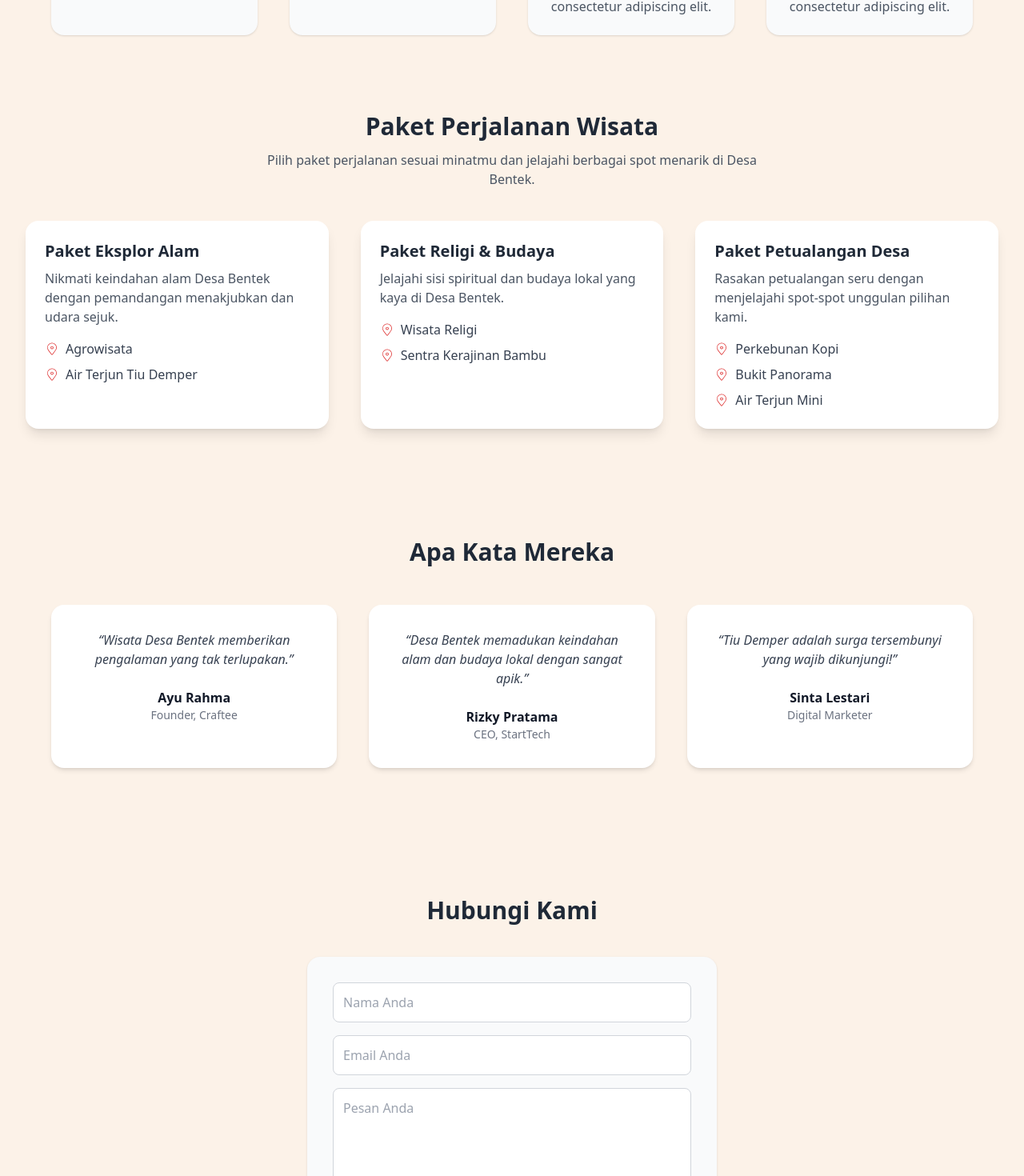
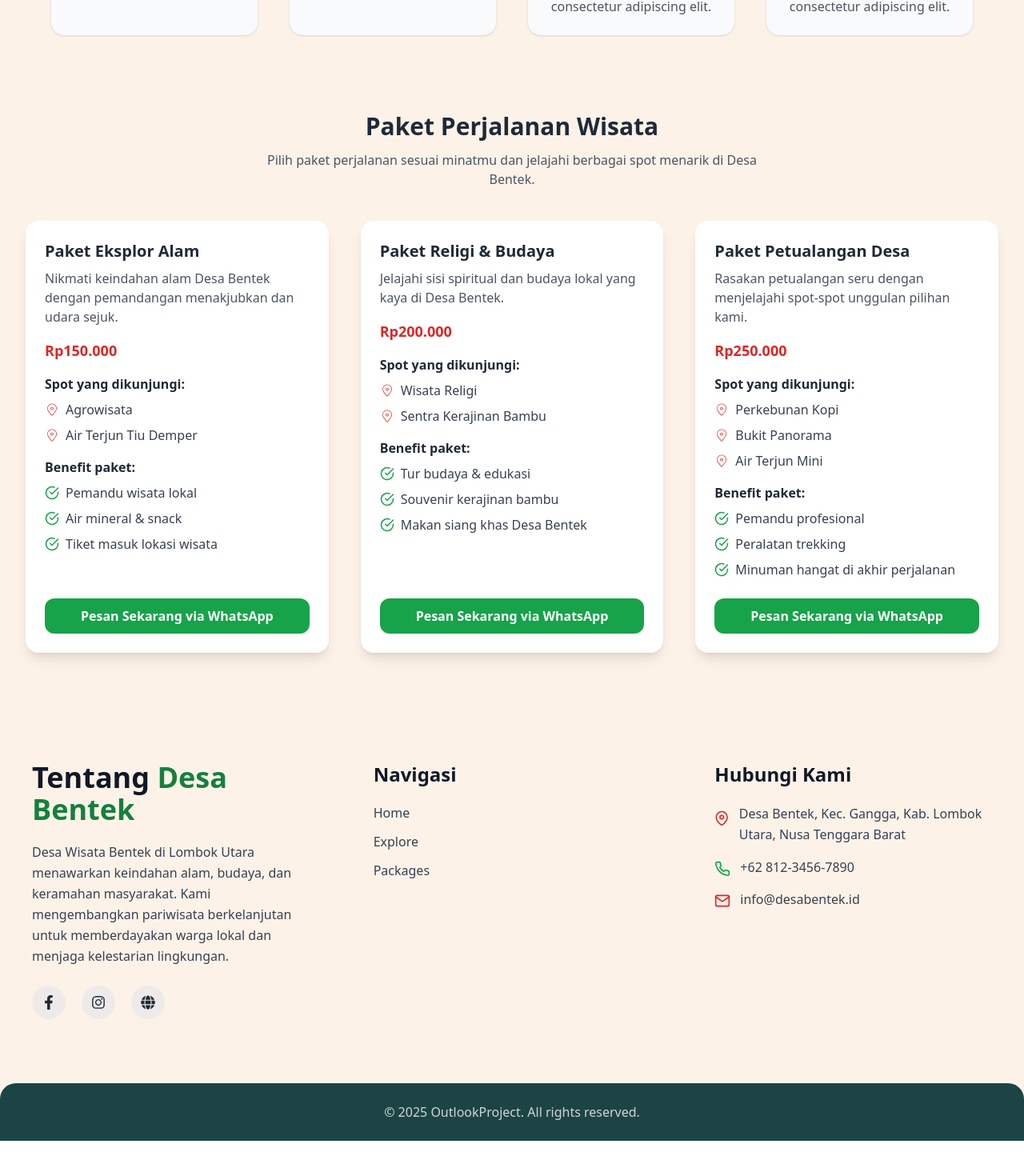
Before and after one commit to glgibran7/fe-wisata-desa-bentek, a React (Create React App) app: page / in a window 1280 px wide. Shown: the part 1324-2794 px from the top of the page at 80% size. After the commit the page ends 2750 px from the top, so only its background shows below. Built offline with nearby package versions, Linux system fonts and the light colour scheme.

Commit message:
Refactor code structure for improved readability and maintainability

```diff
--- a/src/App.js
+++ b/src/App.js
@@ -2,7 +2,7 @@ import Home from "./pages/Home";
 
 function App() {
   return (
-    <div className="font-sans antialiased">
+    <div className="font-sans antialiased bg-[#fcf2e8]">
       <Home />
     </div>
   );
--- a/src/components/Contact.jsx
+++ b/src/components/Contact.jsx
@@ -1,48 +1,126 @@
 import { motion } from "framer-motion";
+import { FiMapPin, FiPhone, FiMail } from "react-icons/fi";
+import { FaWhatsapp, FaFacebookF, FaInstagram, FaGlobe } from "react-icons/fa";
 
-export default function Contact() {
+export default function ContactSection() {
   return (
     <section
       id="contact"
-      className="py-20 bg-[#fcf2e8] text-center px-4 sm:px-6 lg:px-8"
+      className="relative w-full bg-[#fcf2e8] text-gray-800 overflow-hidden py-20 px-6 sm:px-10"
     >
-      <motion.h2
-        initial={{ opacity: 0, y: -20 }}
+      {/* Background soft glow */}
+      <div className="absolute inset-0 -z-10">
+        <div className="absolute top-[-100px] left-[-150px] w-[400px] h-[400px] bg-[#f6cfa5]/40 blur-3xl rounded-full" />
+        <div className="absolute bottom-[-150px] right-[-100px] w-[500px] h-[500px] bg-[#f4b680]/30 blur-3xl rounded-full" />
+      </div>
+
+      {/* Main content */}
+      <motion.div
+        initial={{ opacity: 0, y: 40 }}
         whileInView={{ opacity: 1, y: 0 }}
-        transition={{ duration: 0.6 }}
-        className="text-3xl font-extrabold text-gray-800 mb-10"
+        transition={{ duration: 0.8 }}
+        className="max-w-7xl mx-auto grid grid-cols-1 md:grid-cols-3 gap-14 lg:gap-20"
       >
-        Hubungi Kami
-      </motion.h2>
+        {/* 1️⃣ Tentang */}
+        <div>
+          <h2 className="text-3xl md:text-4xl font-extrabold text-gray-900 mb-5">
+            Tentang <span className="text-green-700">Desa Bentek</span>
+          </h2>
+          <p className="text-gray-700 leading-relaxed text-base">
+            Desa Wisata Bentek di Lombok Utara menawarkan keindahan alam,
+            budaya, dan keramahan masyarakat. Kami mengembangkan pariwisata
+            berkelanjutan untuk memberdayakan warga lokal dan menjaga
+            kelestarian lingkungan.
+          </p>
 
-      <motion.form
-        initial={{ opacity: 0 }}
-        whileInView={{ opacity: 1 }}
-        transition={{ duration: 0.6 }}
-        className="max-w-lg mx-auto bg-gray-50 p-8 rounded-2xl shadow"
+          {/* Social Links */}
+          <div className="flex gap-5 mt-6">
+            <a
+              href="https://facebook.com"
+              target="_blank"
+              rel="noopener noreferrer"
+              className="p-3 bg-gray-200/60 hover:bg-green-600 hover:text-white rounded-full transition"
+            >
+              <FaFacebookF size={18} />
+            </a>
+            <a
+              href="https://instagram.com"
+              target="_blank"
+              rel="noopener noreferrer"
+              className="p-3 bg-gray-200/60 hover:bg-green-600 hover:text-white rounded-full transition"
+            >
+              <FaInstagram size={18} />
+            </a>
+            <a
+              href="https://desabentek.id"
+              target="_blank"
+              rel="noopener noreferrer"
+              className="p-3 bg-gray-200/60 hover:bg-green-600 hover:text-white rounded-full transition"
+            >
+              <FaGlobe size={18} />
+            </a>
+          </div>
+        </div>
+
+        {/* 2️⃣ Menu Navigasi */}
+        <div>
+          <h3 className="text-2xl font-bold text-gray-900 mb-5">Navigasi</h3>
+          <ul className="space-y-3 text-gray-700 text-base">
+            <li>
+              <a href="#home" className="hover:text-green-700 transition">
+                Home
+              </a>
+            </li>
+            <li>
+              <a href="#explore" className="hover:text-green-700 transition">
+                Explore
+              </a>
+            </li>
+            <li>
+              <a href="#packages" className="hover:text-green-700 transition">
+                Packages
+              </a>
+            </li>
+          </ul>
+        </div>
+
+        {/* 3️⃣ Kontak */}
+        <div>
+          <h3 className="text-2xl font-bold text-gray-900 mb-5">
+            Hubungi Kami
+          </h3>
+
+          <div className="flex items-start gap-3 mb-4">
+            <FiMapPin className="text-red-600 text-3xl mt-1" />
+            <p className="text-gray-700 leading-relaxed text-base">
+              Desa Bentek, Kec. Gangga, Kab. Lombok Utara, Nusa Tenggara Barat
+            </p>
+          </div>
+
+          <div className="flex items-start gap-3 mb-4">
+            <FiPhone className="text-green-600 text-xl mt-1" />
+            <p className="text-gray-700 text-base">+62 812-3456-7890</p>
+          </div>
+
+          <div className="flex items-start gap-3">
+            <FiMail className="text-red-600 text-xl mt-1" />
+            <p className="text-gray-700 text-base">info@desabentek.id</p>
+          </div>
+        </div>
+      </motion.div>
+
+      {/* Floating WhatsApp Button */}
+      <motion.a
+        href="https://wa.me/6281234567890"
+        target="_blank"
+        rel="noopener noreferrer"
+        initial={{ opacity: 0, y: 40 }}
+        animate={{ opacity: 1, y: 0 }}
+        transition={{ duration: 0.8, delay: 1 }}
+        className="fixed bottom-8 right-6 bg-green-500 hover:bg-green-600 text-white p-4 rounded-full shadow-lg z-50 transition-transform hover:scale-110"
       >
-        <input
-          type="text"
-          placeholder="Nama Anda"
-          className="w-full p-3 mb-4 border border-gray-300 rounded-lg focus:ring-2 focus:ring-blue-500 outline-none"
-        />
-        <input
-          type="email"
-          placeholder="Email Anda"
-          className="w-full p-3 mb-4 border border-gray-300 rounded-lg focus:ring-2 focus:ring-blue-500 outline-none"
-        />
-        <textarea
-          rows="4"
-          placeholder="Pesan Anda"
-          className="w-full p-3 mb-4 border border-gray-300 rounded-lg focus:ring-2 focus:ring-blue-500 outline-none"
-        ></textarea>
-        <button
-          type="submit"
-          className="w-full bg-blue-600 text-white py-3 rounded-lg font-semibold hover:bg-blue-700 transition"
-        >
-          Kirim Pesan
-        </button>
-      </motion.form>
+        <FaWhatsapp className="text-3xl" />
+      </motion.a>
     </section>
   );
 }
--- a/src/components/Footer.jsx
+++ b/src/components/Footer.jsx
@@ -1,6 +1,6 @@
 export default function Footer() {
   return (
-    <footer className="bg-[#1c4444] text-gray-300 text-center py-6">
+    <footer className="bg-[#1c4444] text-gray-300 text-center py-6 rounded-t-[20px]">
       <p>© {new Date().getFullYear()} OutlookProject. All rights reserved.</p>
     </footer>
   );
--- a/src/components/Navbar.jsx
+++ b/src/components/Navbar.jsx
@@ -9,8 +9,7 @@ export default function Navbar() {
     { name: "Home", to: "home" },
     { name: "Explore", to: "explore" },
     { name: "Packages", to: "packages" },
-    { name: "Testimonials", to: "testimonials" },
-    { name: "Contact", to: "contact" },
+    { name: "About", to: "contact" },
   ];
 
   return (
--- a/src/components/Testimonials.jsx
+++ b/src/components/Testimonials.jsx
@@ -29,7 +29,7 @@ export default function Testimonials() {
         initial={{ opacity: 0, y: -20 }}
         whileInView={{ opacity: 1, y: 0 }}
         transition={{ duration: 0.6 }}
-        className="text-3xl font-extrabold text-gray-800 mb-12"
+        className="text-2xl font-extrabold text-gray-800 mb-12"
       >
         Apa Kata Mereka
       </motion.h2>
--- a/src/components/TravelPackages.jsx
+++ b/src/components/TravelPackages.jsx
@@ -1,25 +1,52 @@
 import { motion } from "framer-motion";
 import { CiLocationOn } from "react-icons/ci";
+import { FiCheckCircle } from "react-icons/fi";
+
+const whatsappNumber = "6287861664764"; // nomor WhatsApp tujuan
 
 const travelPackages = [
   {
     name: "Paket Eksplor Alam",
     desc: "Nikmati keindahan alam Desa Bentek dengan pemandangan menakjubkan dan udara sejuk.",
     spots: ["Agrowisata", "Air Terjun Tiu Demper"],
+    price: "Rp150.000",
+    benefits: [
+      "Pemandu wisata lokal",
+      "Air mineral & snack",
+      "Tiket masuk lokasi wisata",
+    ],
   },
   {
     name: "Paket Religi & Budaya",
     desc: "Jelajahi sisi spiritual dan budaya lokal yang kaya di Desa Bentek.",
     spots: ["Wisata Religi", "Sentra Kerajinan Bambu"],
+    price: "Rp200.000",
+    benefits: [
+      "Tur budaya & edukasi",
+      "Souvenir kerajinan bambu",
+      "Makan siang khas Desa Bentek",
+    ],
   },
   {
     name: "Paket Petualangan Desa",
     desc: "Rasakan petualangan seru dengan menjelajahi spot-spot unggulan pilihan kami.",
     spots: ["Perkebunan Kopi", "Bukit Panorama", "Air Terjun Mini"],
+    price: "Rp250.000",
+    benefits: [
+      "Pemandu profesional",
+      "Peralatan trekking",
+      "Minuman hangat di akhir perjalanan",
+    ],
   },
 ];
 
 export default function TravelPackages() {
+  // 🔹 Fungsi untuk membuat link WA dinamis
+  const createWhatsAppLink = (pkg) => {
+    const message = `Halo Admin Wisata Desa Bentek 👋%0ASaya tertarik untuk memesan *${pkg.name}*.%0A%0AInformasi paket:%0A- Deskripsi: ${pkg.desc}%0A- Harga: ${pkg.price}%0A%0AMohon info lebih lanjut mengenai ketersediaan jadwal dan cara pemesanan. Terima kasih! 🙏`;
+    return `https://wa.me/${whatsappNumber}?text=${message}`;
+  };
+
   return (
     <section
       id="packages"
@@ -54,16 +81,24 @@ export default function TravelPackages() {
             whileInView={{ opacity: 1, y: 0 }}
             transition={{ duration: 0.6, delay: idx * 0.2 }}
             viewport={{ once: true }}
-            className="bg-white rounded-2xl shadow-lg overflow-hidden hover:shadow-xl transition"
+            className="bg-white rounded-2xl shadow-lg overflow-hidden hover:shadow-xl transition flex flex-col justify-between"
           >
-            <div className="p-6 text-left">
+            <div className="p-6 text-left flex-grow">
               <h3 className="text-xl font-bold text-gray-800 mb-2">
                 {pkg.name}
               </h3>
               <p className="text-gray-600 mb-4">{pkg.desc}</p>
 
+              {/* Harga */}
+              <div className="text-lg font-bold text-red-600 mb-4">
+                {pkg.price}
+              </div>
+
               {/* Daftar Spot Wisata */}
-              <ul className="space-y-2">
+              <h4 className="font-semibold text-gray-800 mb-2">
+                Spot yang dikunjungi:
+              </h4>
+              <ul className="space-y-2 mb-4">
                 {pkg.spots.map((spot, sidx) => (
                   <motion.li
                     key={sidx}
@@ -78,6 +113,34 @@ export default function TravelPackages() {
                   </motion.li>
                 ))}
               </ul>
+
+              {/* Benefit Paket */}
+              <h4 className="font-semibold text-gray-800 mb-2">
+                Benefit paket:
+              </h4>
+              <ul className="space-y-2">
+                {pkg.benefits.map((benefit, bidx) => (
+                  <li
+                    key={bidx}
+                    className="flex items-center gap-2 text-gray-700"
+                  >
+                    <FiCheckCircle className="text-green-600 text-lg flex-shrink-0" />
+                    <span>{benefit}</span>
+                  </li>
+                ))}
+              </ul>
+            </div>
+
+            {/* Tombol Pesan Sekarang */}
+            <div className="p-6 pt-0">
+              <a
+                href={createWhatsAppLink(pkg)}
+                target="_blank"
+                rel="noopener noreferrer"
+                className="block w-full text-center bg-green-600 hover:bg-green-700 text-white font-semibold py-2.5 rounded-xl transition"
+              >
+                Pesan Sekarang via WhatsApp
+              </a>
             </div>
           </motion.div>
         ))}
--- a/src/pages/Home.jsx
+++ b/src/pages/Home.jsx
@@ -2,7 +2,7 @@ import Navbar from "../components/Navbar";
 import Hero from "../components/Hero";
 import Explore from "../components/Explore";
 import TravelPackages from "../components/TravelPackages";
-import Testimonials from "../components/Testimonials";
+// import Testimonials from "../components/Testimonials";
 import Contact from "../components/Contact";
 import Footer from "../components/Footer";
 
@@ -13,7 +13,6 @@ export default function Home() {
       <Hero />
       <Explore />
       <TravelPackages />
-      <Testimonials />
       <Contact />
       <Footer />
     </>
```
Also changed, not shown: src/components/Explore.jsx (+5 -4 lines), src/assets/images/tes.jpg (added).
